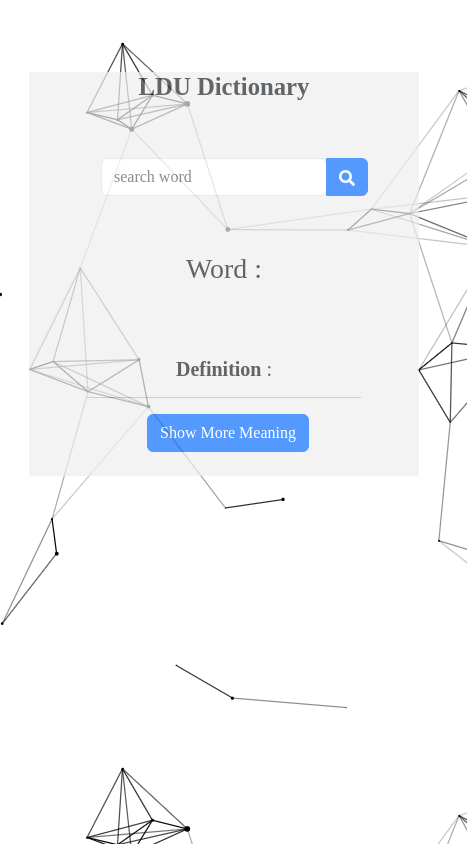
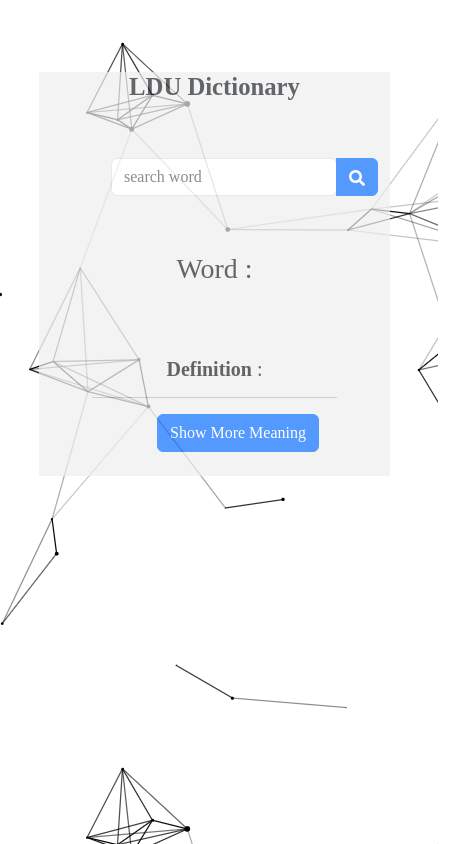
Before and after one commit to ujjwal-07/LDUDictionary, a React (Create React App) app: page / in a window 390 px wide. Shown: the whole page, 467 px wide, since content can reach past the window. Built offline with nearby package versions, Linux system fonts and the light colour scheme.

Commit message:
some changes in index.html

```diff
--- a/src/components/dictionary.css
+++ b/src/components/dictionary.css
@@ -56,9 +56,9 @@ hr{
 
     }
     .container{
-        width: 100%;
+        width: auto;
         opacity: 0.7;
-        margin-left: 29px;
+        margin-left: 39px;
     }
     .class{
         background-color: #eee;
```
